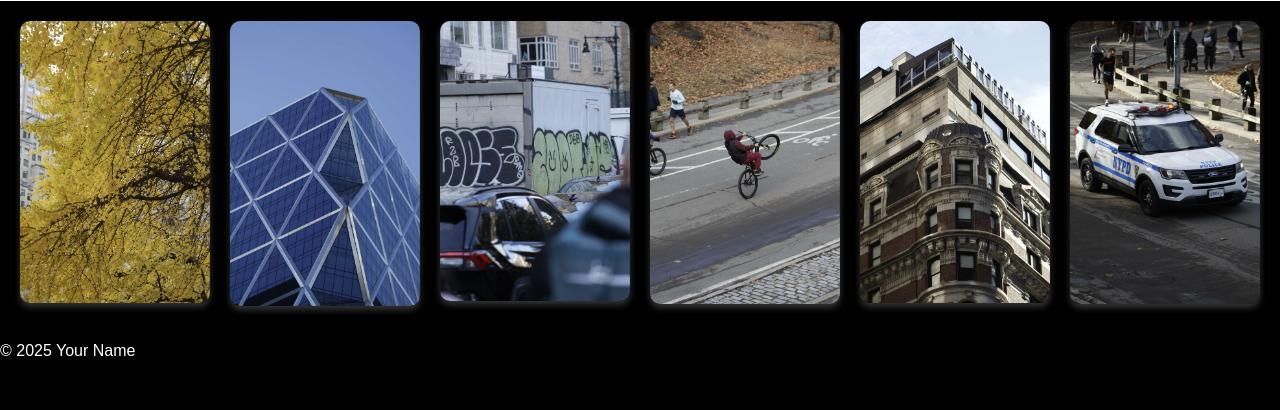
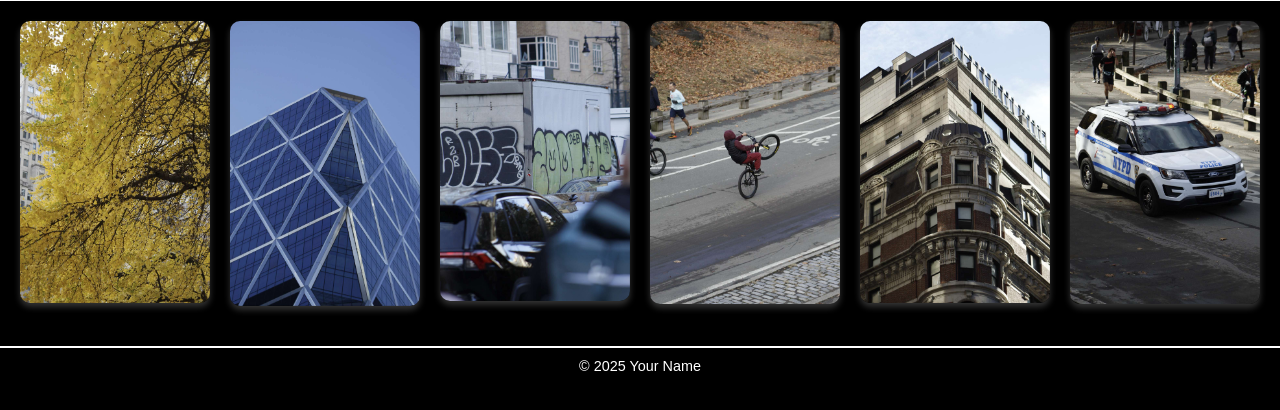
Before and after one commit to NotRowan33/goldenhourphotos, a plain HTML site: page index.html in a window 1280 px wide. Shown: the part 96-506 px from the top of the page. Drawn offline with Linux system fonts and the light colour scheme.

Commit message:
Update styles.css

```diff
--- a/styles.css
+++ b/styles.css
@@ -40,6 +40,21 @@ h1 {
 .gallery-img:hover {
   transform: scale(1.05);
   box-shadow: 0 8px 12px rgba(255, 255, 255, 0.4);
+}
+
+/* Footer */
+footer {
+  text-align: center;
+  padding: 10px 0;
+  border-top: 2px solid white;
+  margin-top: 20px;
+  position: relative; /* Ensure it's not affected by the lightbox */
+  z-index: 1; /* Keep it above background, below lightbox */
+}
+
+footer p {
+  margin: 0;
+  font-size: 0.9rem;
 }
 
 /* Lightbox styles */
```
